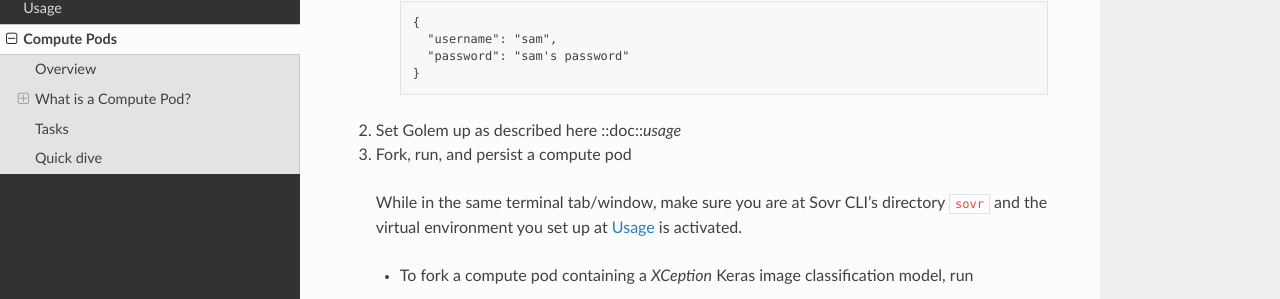
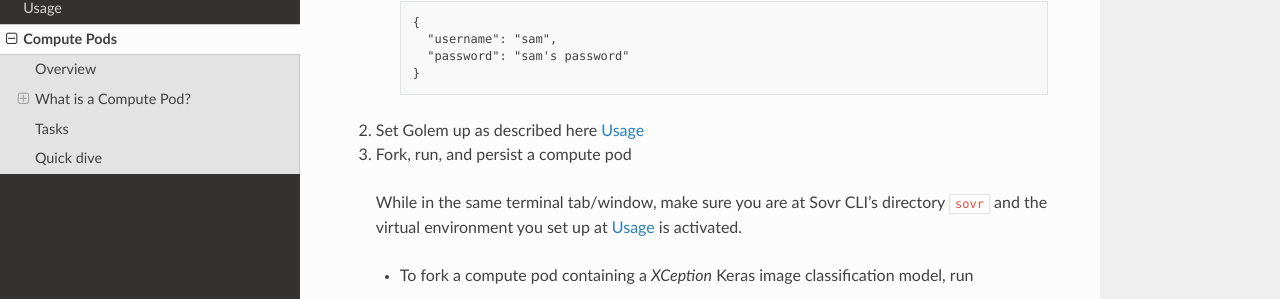
Before and after one commit to WholesumNet/sovr, a Sphinx documentation site: the page built from docs/source/computepods.rst, in a window 1280 px wide and 900 px high, scrolled down 5125 px. Shown: the part 137-436 px from the top of the window. Built offline with Sphinx 7.4.7 and the Read the Docs theme 2.0.0, drawn with Linux system fonts in a browser that asks for light colours.

Commit message:
froking bug fixes, docs editing

```diff
--- a/docs/source/computepods.rst
+++ b/docs/source/computepods.rst
@@ -210,7 +210,7 @@ To make this introduction to compute pods solid, an example is provided here tha
         "password": "sam's password"
       }
 
-2. Set Golem up as described here ::doc::`usage`
+2. Set Golem up as described here :doc:`usage`
 
 3. Fork, run, and persist a compute pod
   While in the same terminal tab/window, make sure you are at Sovr CLI's directory ``sovr`` and the virtual environment you set up at :doc:`usage` is activated.
--- a/docs/source/usage.rst
+++ b/docs/source/usage.rst
@@ -87,7 +87,7 @@ There are few steps that need to be done before using the CLI:
 
     .. code-block:: console
 
-      python3 -m venv .envs/venv
+      python3 -m venv ~/.envs/venv
       source ~/.envs/venv/bin/activate
 
       pip install -U pip
```
Also changed, not shown: 1 other file.
